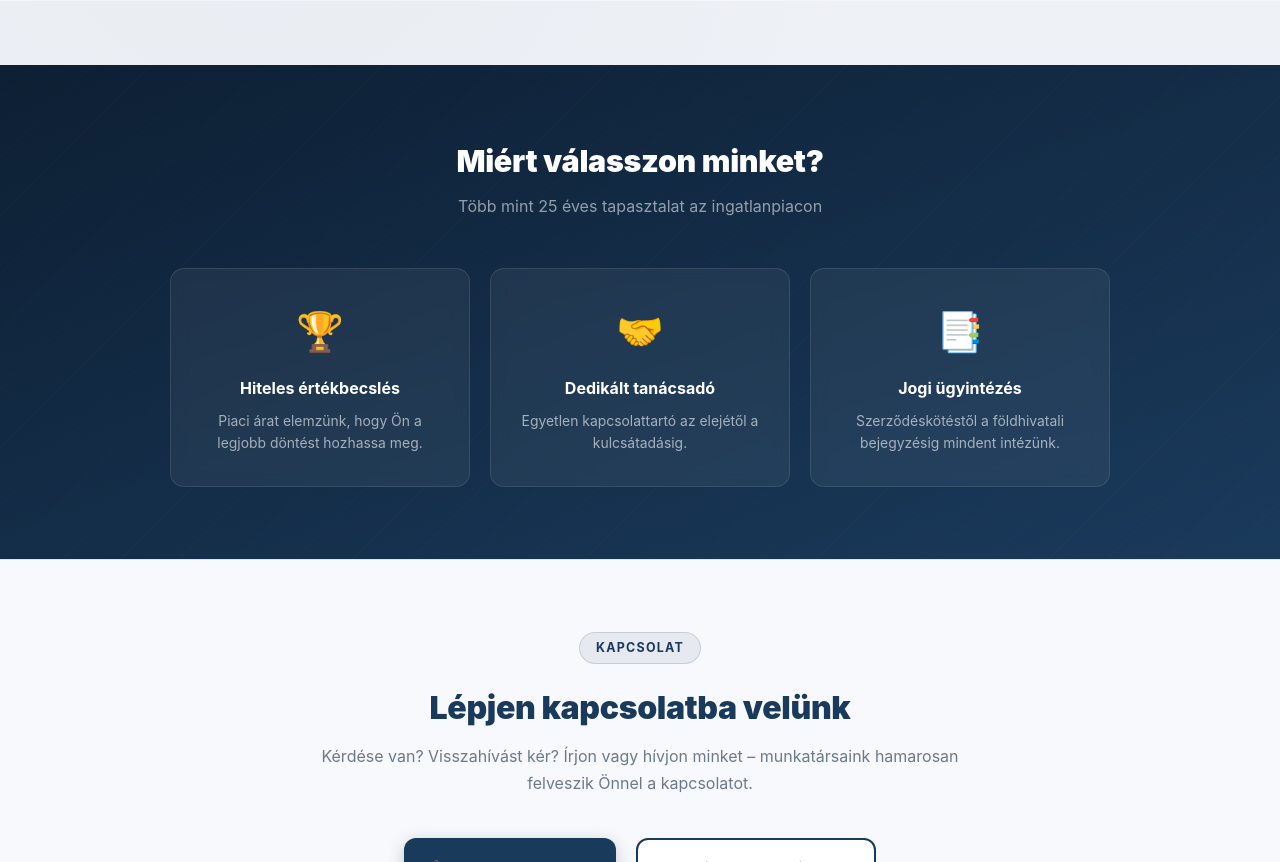
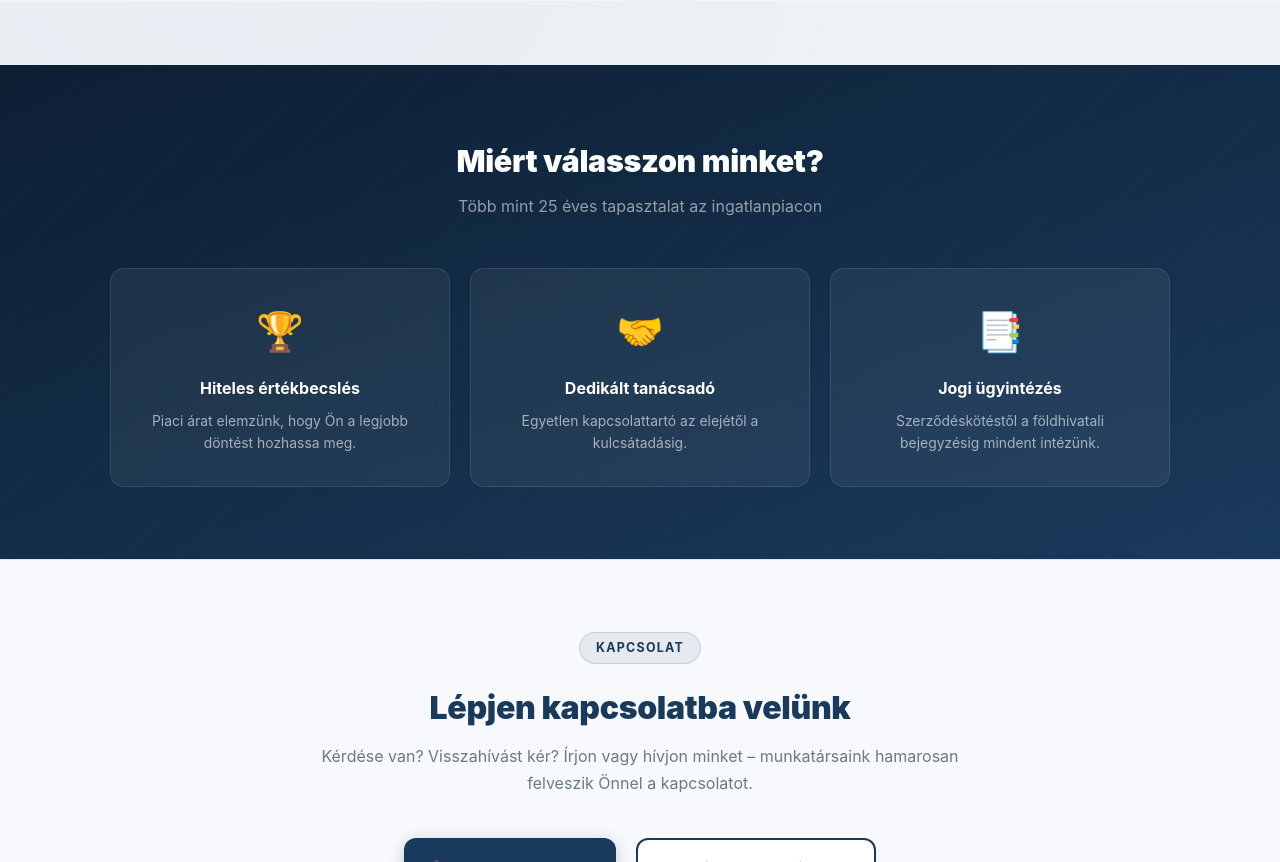
Before and after one commit to Akolak18/PROJECT-SIMPLE, a Flask app: page /ingatlan-ertekesites in a window 1280 px wide. Shown: the part 5638-6500 px from the top of the page. Run offline with Flask 3, Linux system fonts and the light colour scheme.

Commit message:
Fix why-us cards centering with explicit 3-column grid
https://claude.ai/code/session_014petuLLSC47wXb62gZwvgJ

```diff
--- a/templates/ingatlan_ertekesites.html
+++ b/templates/ingatlan_ertekesites.html
@@ -436,13 +436,12 @@
       font-size: 1rem;
     }
     .why-grid {
-      display: flex;
-      flex-wrap: wrap;
+      display: grid;
+      grid-template-columns: repeat(3, minmax(0, 340px));
       gap: 20px;
       justify-content: center;
     }
     .why-card {
-      flex: 0 1 300px;
       text-align: center;
       padding: 32px 24px;
       border-radius: 14px;
```
